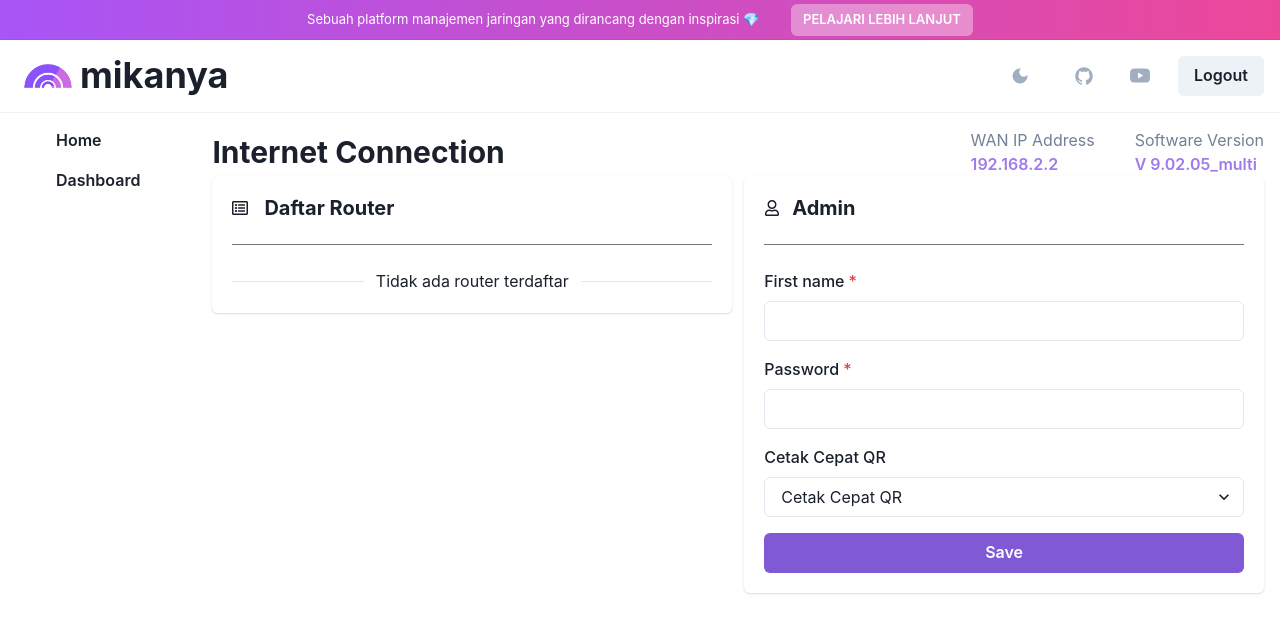
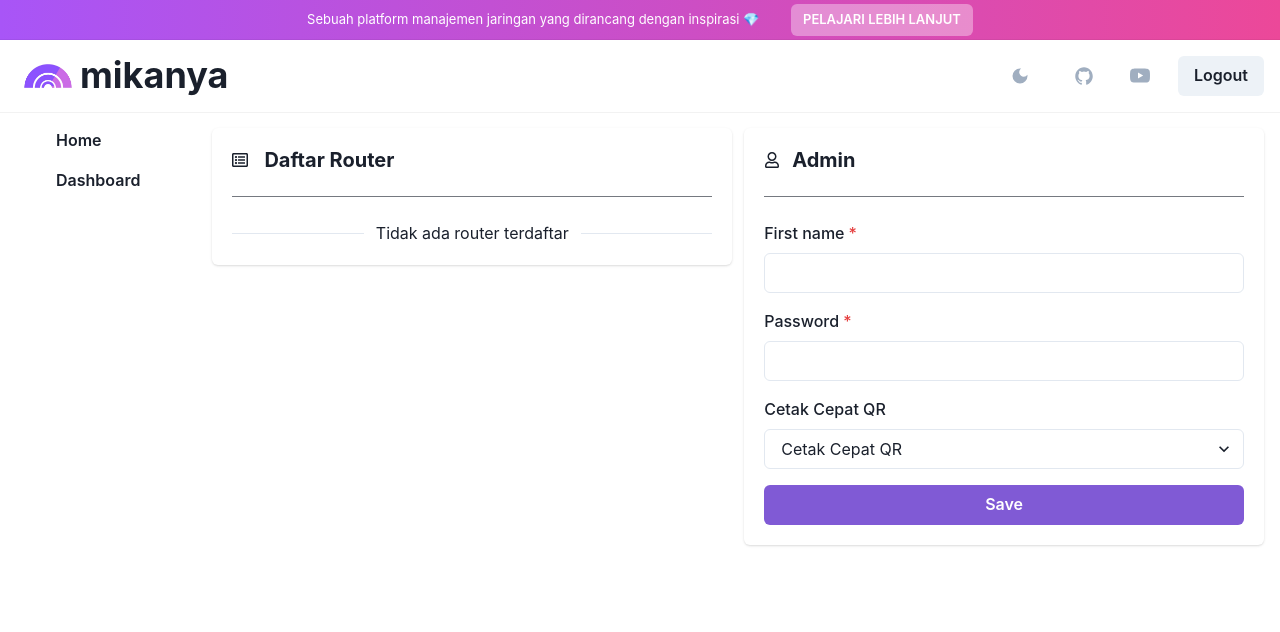
Before and after one commit to brillianjs/mikanya-project, a React (Vite) app: page / in a window 1280 px wide. Shown: the top 632 px of the page. Built offline with nearby package versions, Linux system fonts and the light colour scheme.

Commit message:
Remove Internet Connection section from DashboardPage component

```diff
--- a/src/pages/dashboard/index.jsx
+++ b/src/pages/dashboard/index.jsx
@@ -6,33 +6,7 @@ import ListRouterComponent from "./list-router";
 export default function DashboardPage() {
   return (
     <div className="w-full ">
-      <div className="w-full flex justify-between items-center lg:flex-row flex-col">
-        <Heading as={"h3"} fontSize={30}>
-          Internet Connection
-        </Heading>
-        <div className="flex flex-row gap-10">
-          <div>
-            <span>
-              <Text color={"gray.500"}>WAN IP Address</Text>
-            </span>
-            <span>
-              <Text color={"purple.400"} fontWeight={"semibold"}>
-                192.168.2.2
-              </Text>
-            </span>
-          </div>
-          <div>
-            <span>
-              <Text color={"gray.500"}>Software Version</Text>
-            </span>
-            <span>
-              <Text color={"purple.400"} fontWeight={"semibold"}>
-                V 9.02.05_multi
-              </Text>
-            </span>
-          </div>
-        </div>
-      </div>
+      <div className="w-full flex justify-between items-center lg:flex-row flex-col"></div>
       <div className="w-full flex flex-row gap-3">
         <ListRouterComponent></ListRouterComponent>
         <ProfileEdit></ProfileEdit>
```
